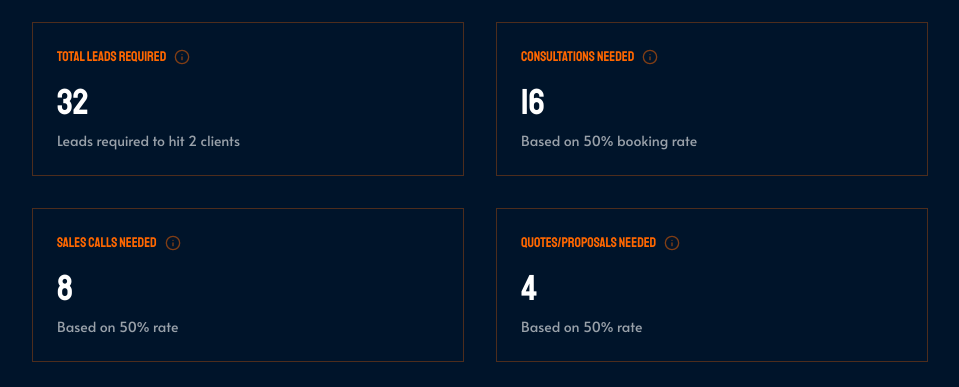
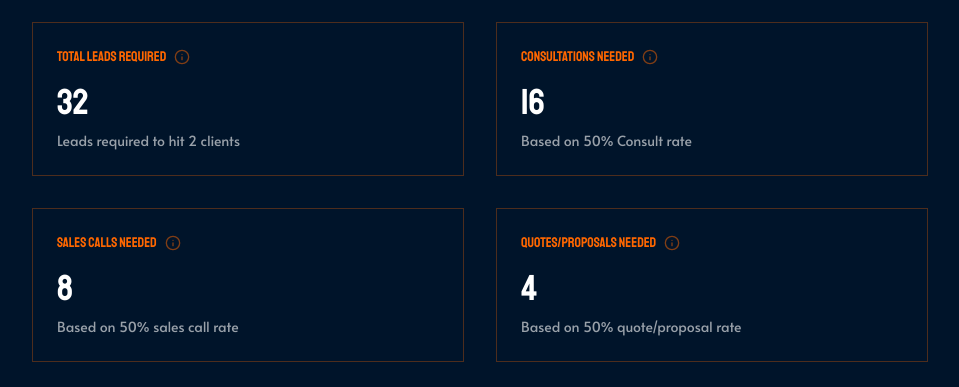
Before and after one commit to jack-xcelerate/sales-calculator, a Next.js app: page / in a window 1280 px wide. Shown: the part 1520-1907 px from the top of the page, without its empty margins (160-1119 px from the left). Built offline with nearby package versions, Linux system fonts and the light colour scheme.

Commit message:
Description of your changes

```diff
--- a/app/components/sales-calculator.tsx
+++ b/app/components/sales-calculator.tsx
@@ -439,19 +439,19 @@ const SalesCalculator = ({ inputs: initialInputs }: { inputs: Inputs }) => {
               <MetricCard
                 label="Consultations Needed"
                 value={metrics.estDiscoveryCalls}
-                subtitle={`Based on ${inputs.discoveryCallRate}% booking rate`}
+                subtitle={`Based on ${inputs.discoveryCallRate}% Consult rate`}
                 tooltipContent="The number of consultations you need to book to hit your monthly new client goal."
               />
               <MetricCard
                 label="Sales Calls Needed"
                 value={metrics.estSalesCalls}
-                subtitle={`Based on ${inputs.salesCallRate}% rate`}
+                subtitle={`Based on ${inputs.salesCallRate}% sales call rate`}
                 tooltipContent="The number of sales calls or follow-ups required to move clients closer to a decision."
               />
               <MetricCard
                 label="Quotes/Proposals Needed"
                 value={metrics.estProposals}
-                subtitle={`Based on ${inputs.proposalRate}% rate`}
+                subtitle={`Based on ${inputs.proposalRate}% quote/proposal rate`}
                 tooltipContent="The number of proposals/quotes you need to send to convert prospects into paying clients."
               />
               <MetricCard
```
